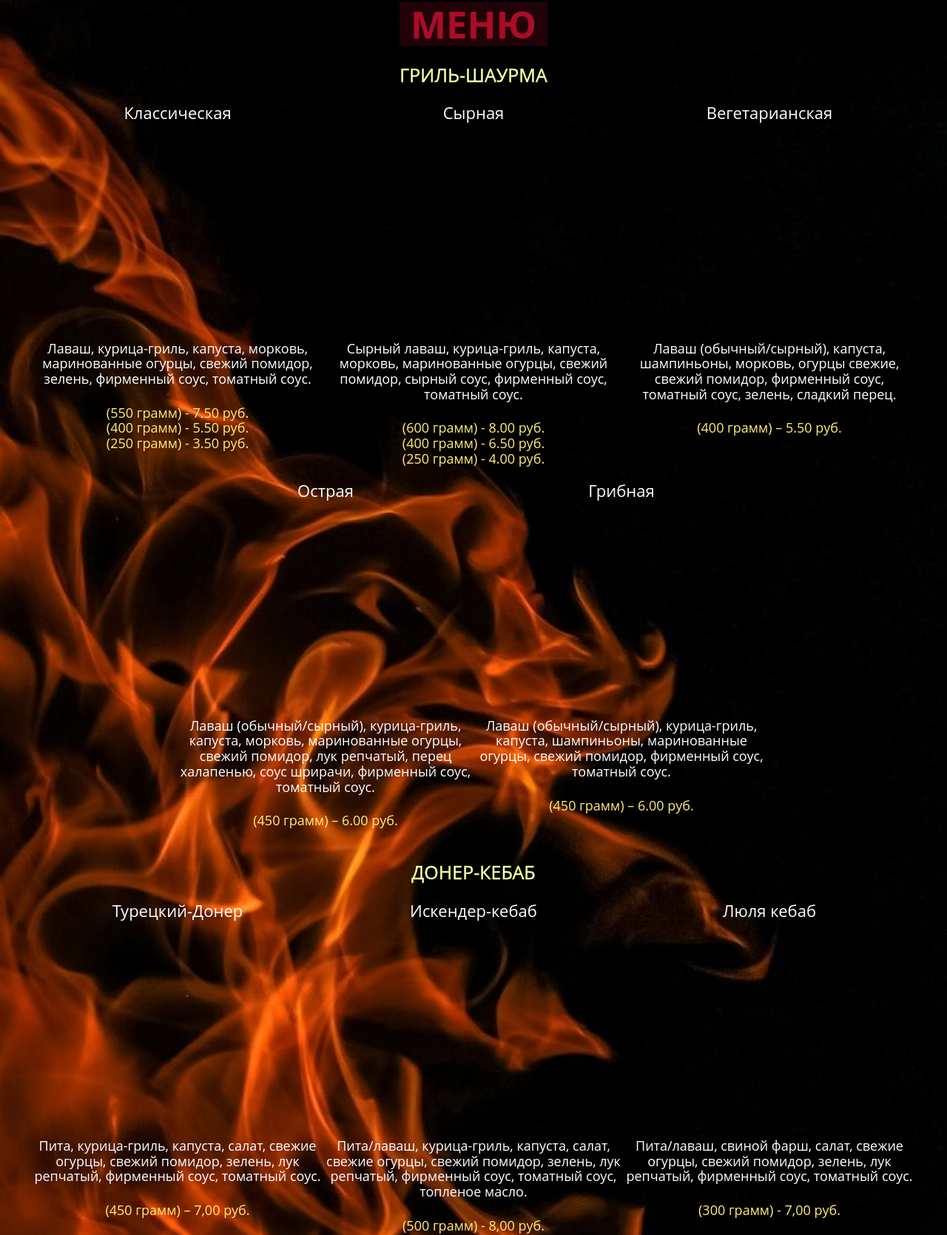
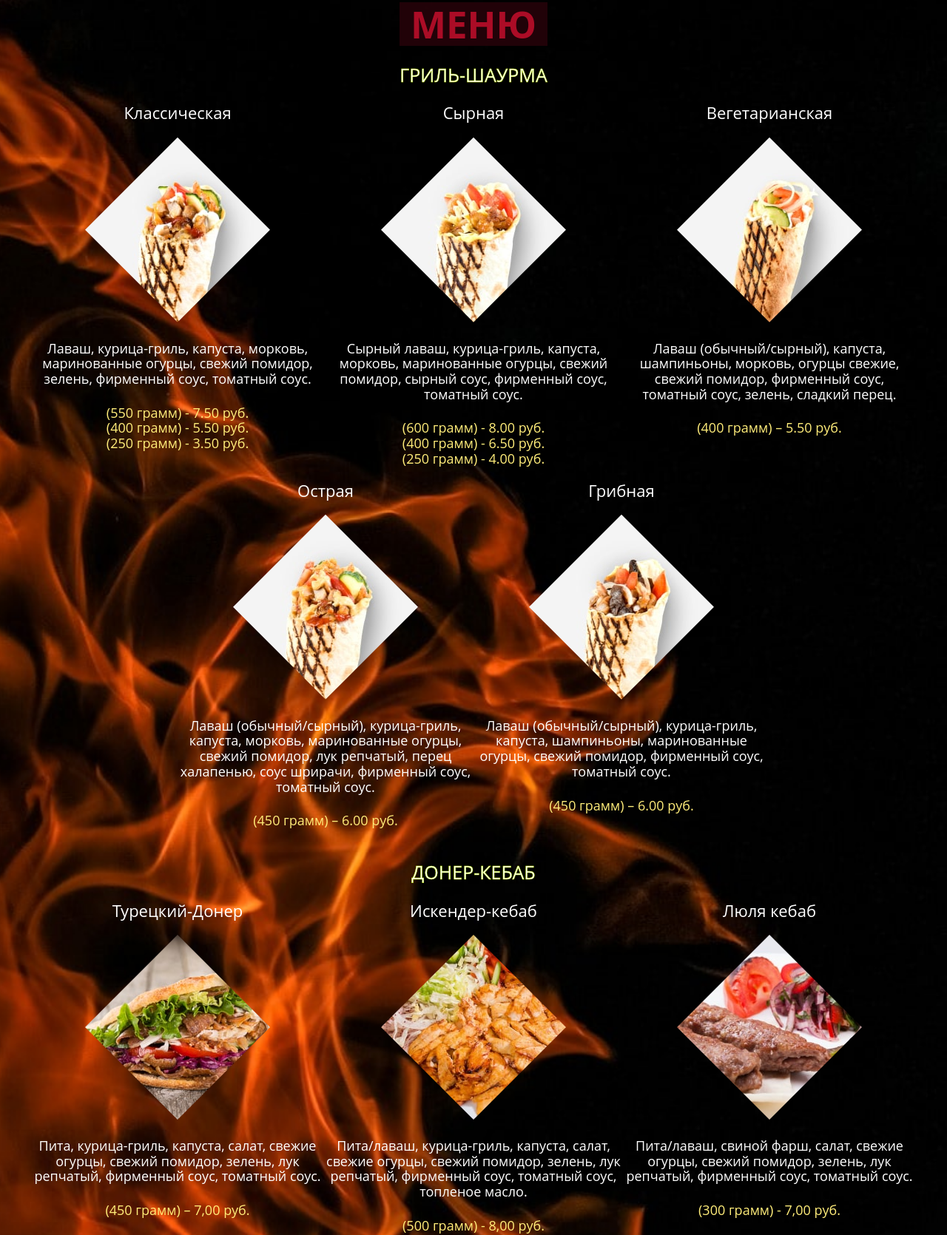
Before and after one commit to xdfinn/doner-truck, a plain HTML site: page index.html in a window 1280 px wide. Shown: the part 857-2527 px from the top of the page at 74% size. Drawn offline with nearby package versions, Linux system fonts and the light colour scheme; files whose address does not match are found by name.

Commit message:
changes in index html

```diff
--- a/index.html
+++ b/index.html
@@ -40,7 +40,7 @@
                         <div class="all-shawarma">
                             <div class="classic-shawarma-wrapper">
                                 <div class="classic-shawarma-title">Классическая</div>
-                                <div class="classic-shawarma-img"><img src="/doner-truckimages/shawarma-classic.jpg" alt=""></div>
+                                <div class="classic-shawarma-img"><img src="/doner-truck/images/shawarma-classic.jpg" alt=""></div>
                                 <div class="classic-shawarma-structure">Лаваш, курица-гриль, капуста, морковь,
                                     маринованные
                                     огурцы,
@@ -52,7 +52,7 @@
                             </div>
                             <div class="cheese-shawarma-wrapper">
                                 <div class="cheese-shawarma-title">Сырная</div>
-                                <div class="cheese-shawarma-img"><img src="/doner-truckimages/cheese-shawarma.jpg" alt=""></div>
+                                <div class="cheese-shawarma-img"><img src="/doner-truck/images/cheese-shawarma.jpg" alt=""></div>
                                 <div class="cheese-shawarma-structure">Сырный лаваш, курица-гриль, капуста, морковь,
                                     маринованные огурцы, свежий помидор, сырный соус, фирменный соус, томатный соус.
                                 </div>
@@ -63,7 +63,7 @@
                             </div>
                             <div class="vegetarian-shawarma-wrapper">
                                 <div class="vegetarian-shawarma-title">Вегетарианская</div>
-                                <div class="vegetarian-shawarma-img"><img src="/doner-truckimages/vegan-shawarma.jpg" alt=""></div>
+                                <div class="vegetarian-shawarma-img"><img src="/doner-truck/images/vegan-shawarma.jpg" alt=""></div>
                                 <div class="vegetarian-shawarma-structure">Лаваш (обычный/сырный), капуста, шампиньоны,
                                     морковь, огурцы свежие, свежий помидор, фирменный соус, томатный соус, зелень,
                                     сладкий перец.
@@ -72,7 +72,7 @@
                             </div>
                             <div class="spicy-shawarma-wrapper">
                                 <div class="spicy-shawarma-title">Острая</div>
-                                <div class="spicy-shawarma-img"><img src="/doner-truckimages/spicy-shawarma.jpg" alt=""></div>
+                                <div class="spicy-shawarma-img"><img src="/doner-truck/images/spicy-shawarma.jpg" alt=""></div>
                                 <div class="spicy-shawarma-structure">Лаваш (обычный/сырный), курица-гриль, капуста,
                                     морковь, маринованные огурцы, свежий помидор, лук репчатый, перец халапенью, соус
                                     шрирачи, фирменный соус, томатный соус.
@@ -81,7 +81,7 @@
                             </div>
                             <div class="mushroom-shawarma-wrapper">
                                 <div class="mushroom-shawarma-title">Грибная</div>
-                                <div class="mushroom-shawarma-img"><img src="/doner-truckimages/mushroom-shawarma.jpg" alt="">
+                                <div class="mushroom-shawarma-img"><img src="/doner-truck/images/mushroom-shawarma.jpg" alt="">
                                 </div>
                                 <div class="mushroom-shawarma-structure">Лаваш (обычный/сырный), курица-гриль, капуста,
                                     шампиньоны, маринованные огурцы, свежий помидор, фирменный соус, томатный соус.
@@ -95,7 +95,7 @@
                         <div class="all-doners">
                             <div class="turkish-doner-wrapper">
                                 <div class="turkish-doner-title">Турецкий-Донер</div>
-                                <div class="turkish-doner-img"><img src="/doner-truckimages/doner-kebab.jpg" alt=""></div>
+                                <div class="turkish-doner-img"><img src="/doner-truck/images/doner-kebab.jpg" alt=""></div>
                                 <div class="turkish-doner-structure">Пита, курица-гриль, капуста, салат, свежие
                                     огурцы, свежий помидор, зелень, лук репчатый, фирменный соус, томатный соус.
                                 </div>
@@ -103,7 +103,7 @@
                             </div>
                             <div class="iskender-kebab-wrapper">
                                 <div class="iskender-kebab-title">Искендер-кебаб</div>
-                                <div class="iskender-kebab-img"><img src="/doner-truckimages/iskender-kebab.jpg" alt="">
+                                <div class="iskender-kebab-img"><img src="/doner-truck/images/iskender-kebab.jpg" alt="">
                                 </div>
                                 <div class="iskender-kebab-structure">Пита/лаваш, курица-гриль, капуста, салат,
                                     свежие огурцы, свежий помидор, зелень, лук репчатый, фирменный соус,
@@ -112,7 +112,7 @@
                             </div>
                             <div class="lyulya-kebab-wrapper">
                                 <div class="lyulya-kebab-title">Люля кебаб</div>
-                                <div class="lyulya-kebab-img"><img src="/doner-truckimages/lyulya-kebab.jpg" alt=""></div>
+                                <div class="lyulya-kebab-img"><img src="/doner-truck/images/lyulya-kebab.jpg" alt=""></div>
                                 <div class="lyulya-kebab-structure">Пита/лаваш, свиной фарш, салат, свежие
                                     огурцы, свежий помидор, зелень, лук репчатый, фирменный соус, томатный соус.
                                 </div>
@@ -125,17 +125,17 @@
                         <div class="drinks">
                             <div class="drink-one drink">
                                 <div class="drink-title">Чай</div>
-                                <div class="drink-img"><img src="/doner-truckimages/tea.jpg" alt=""></div>
+                                <div class="drink-img"><img src="/doner-truck/images/tea.jpg" alt=""></div>
                                 <div class="drink-cost">1,00 руб.</div>
                             </div>
                             <div class="drink-two drink">
                                 <div class="drink-title">Кофе</div>
-                                <div class="drink-img"><img src="/doner-truckimages/coffee.jpg" alt=""></div>
+                                <div class="drink-img"><img src="/doner-truck/images/coffee.jpg" alt=""></div>
                                 <div class="drink-cost">1,60 руб.</div>
                             </div>
                             <div class="drink-three drink">
                                 <div class="drink-title">Кофе 3 в 1</div>
-                                <div class="drink-img"><img src="/doner-truckimages/coffee3in1.jpg" alt=""></div>
+                                <div class="drink-img"><img src="/doner-truck/images/coffee3in1.jpg" alt=""></div>
                                 <div class="drink-cost">1,80 руб.</div>
                             </div>
                         </div>
```
